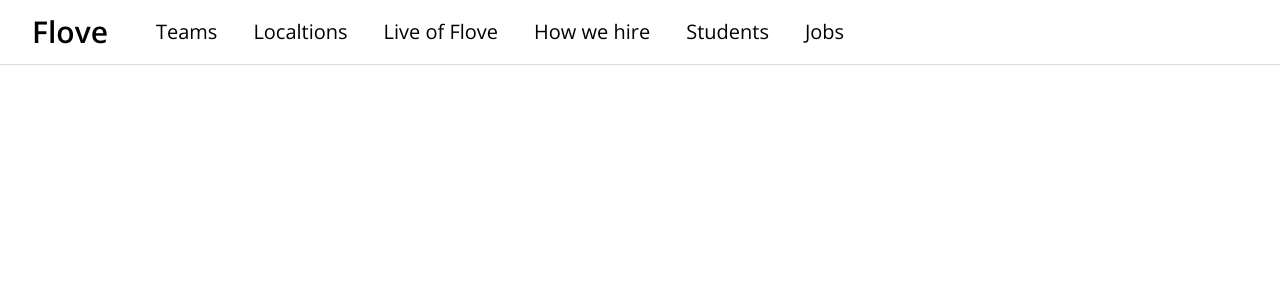
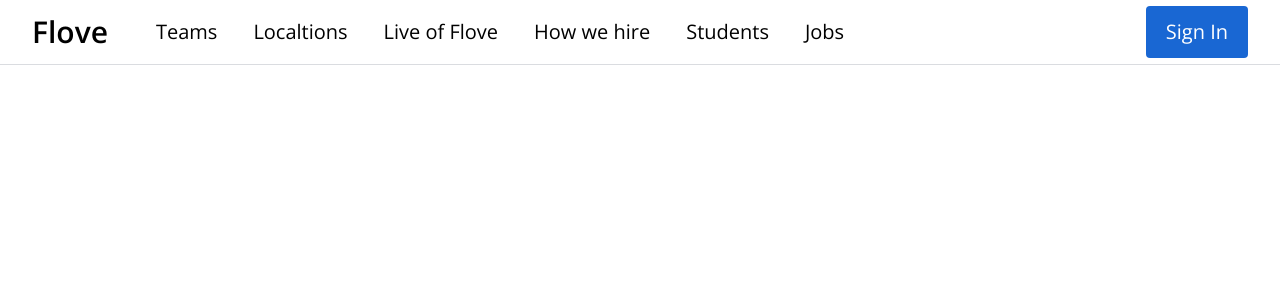
Before and after one commit to denislour/flove, a Vue app: page / in a window 1280 px wide. Shown: the top 300 px of the page. Built offline with nearby package versions, Linux system fonts and the light colour scheme.

Commit message:
New action-button components with slyteling.

```diff
--- a/src/App.vue
+++ b/src/App.vue
@@ -4,6 +4,10 @@
 
 <script>
 import MainNav from "@/components/MainNav.vue";
+
+// Need to update playground js
+// Checking test resource
+// Learning with carefuly
 
 export default {
   name: "App",
--- /dev/null
+++ b/src/components/ActionButton.vue
@@ -0,0 +1,11 @@
+<template>
+  <button class="px-5 py-3 font-medium text-white rounded bg-grand-blue-1">
+    Sign In
+  </button>
+</template>
+
+<script>
+export default {
+  name: "ActionButton",
+};
+</script>
--- a/src/components/MainNav.vue
+++ b/src/components/MainNav.vue
@@ -20,14 +20,23 @@
             </li>
           </ul>
         </nav>
+
+        <div class="flex items-center h-full ml-auto text-xl font-medium">
+          <action-button />
+        </div>
       </div>
     </div>
   </header>
 </template>
 
 <script>
+import ActionButton from "@/components/ActionButton";
+
 export default {
   name: "MainNav",
+  components: {
+    ActionButton,
+  },
   data() {
     return {
       brand: "Flove",
```
